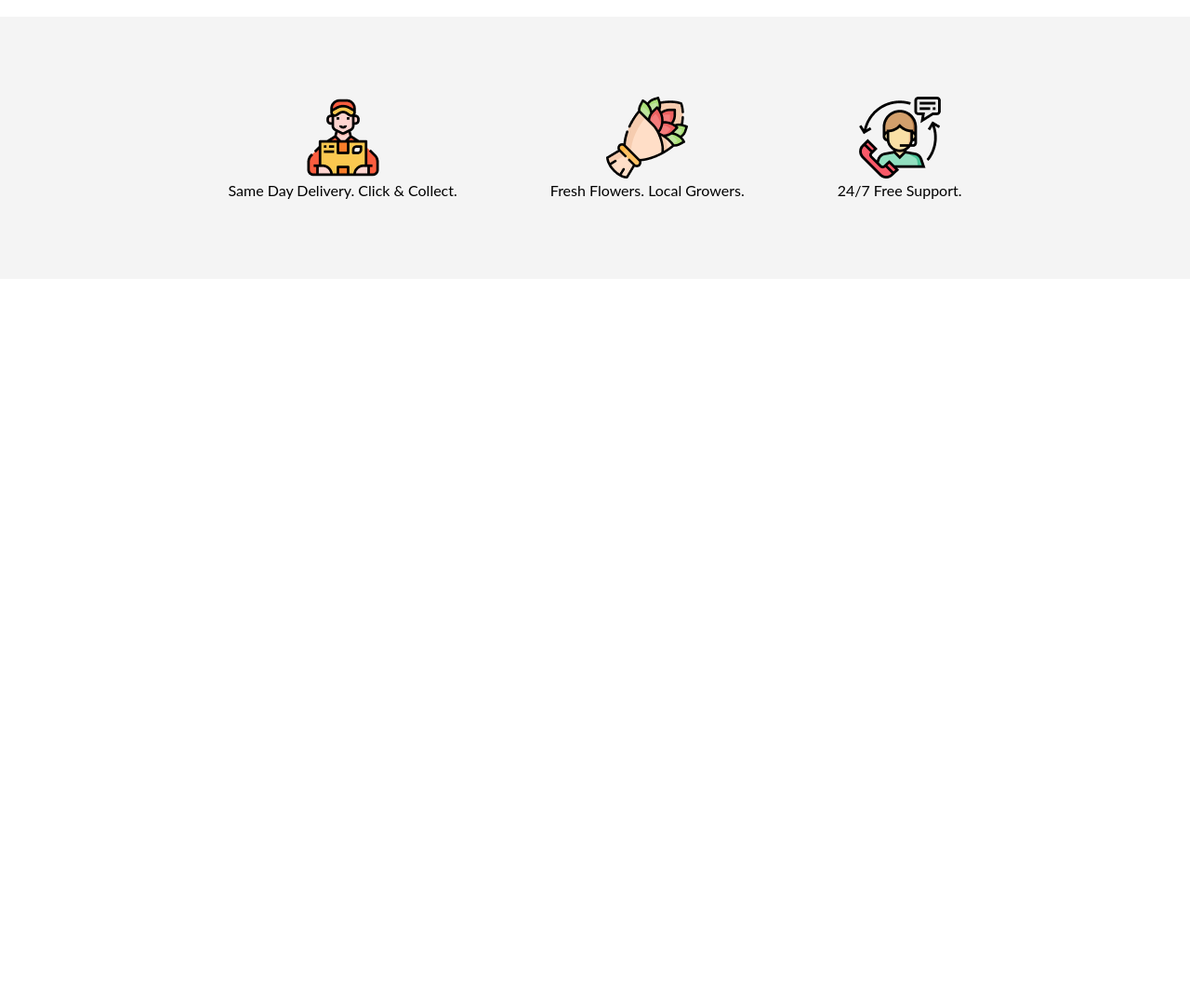
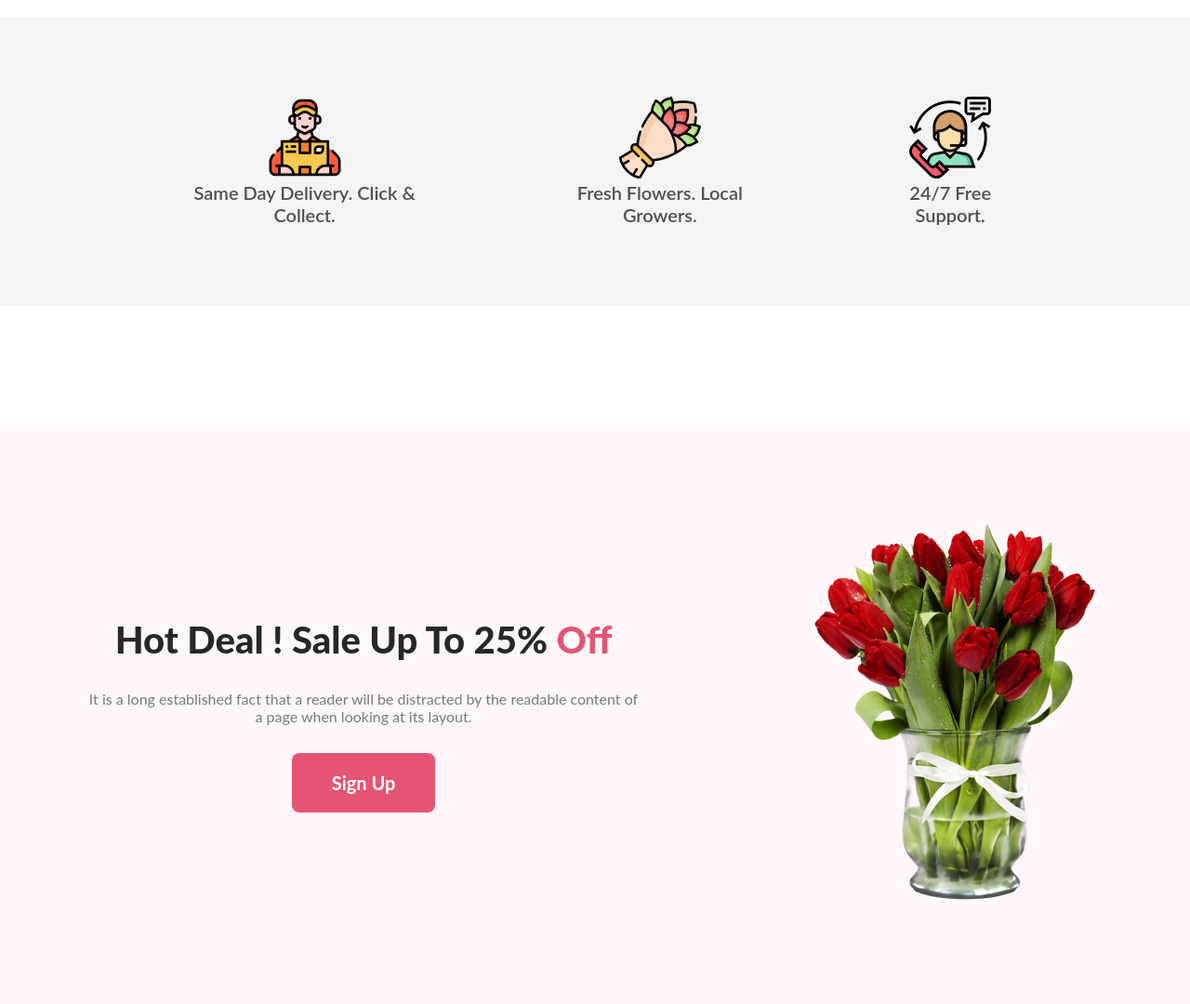
Before and after one commit to Nur-Nayeem/Online-flower-shop-design, a plain HTML site: page index.htm in a window 1280 px wide. Shown: the part 1576-2656 px from the top of the page at 93% size. Before the commit the page ends 1876 px from the top, so only its background shows below. Drawn offline with Linux system fonts and the light colour scheme.

Commit message:
hot deal section designed completed

```diff
--- a/index.htm
+++ b/index.htm
@@ -9,20 +9,6 @@
 </head>
 
 <body>
-    <!-- <header>
-            <section class="hero-section">
-                <div class="hero-conainer max-width display-flex">
-                    <div class="hero-content">
-                        <h2>Let's make beautiful flowers a part of your life.</h2>
-                        <p>
-                            It is a long established fact that a reader will be distracted...
-                        </p>
-                        <button class="btn-primary">Shop Now</button>
-                    </div>
-                    <img src="./Flower Asset/pngwing 10.png" alt="">
-                </div>
-            </section>
-    </header> -->
     <header class="header">
         <section class="hero-section">
             <div class="hero-container max-width display-flex">
@@ -88,7 +74,27 @@
                 </div>
             </div>
 
+         <!-- hot deal section  -->
         </section>
+        <section class="display-flex hot-deal-section">
+            <div class="hot-deal-content">
+                <h3>Hot Deal ! Sale Up To 25% <span class="off">Off</span></h3>
+                <p>It is a long established fact that a reader will be distracted by the readable content of a page when looking at its layout.</p>
+                <button class="btn-primary">Sign Up</button>
+            </div>
+            <div class="hot-deal-img-box">
+                <img src="./Flower Asset/pngwing 8.png" alt="">
+            </div>
+
+        </section>
+
+        <!-- instagram section
+         <section>
+            <div>
+                h
+            </div>
+            <div></div>
+         </section> -->
     </main>
     <footer>
         <!-- footer section  -->
--- a/style.css
+++ b/style.css
@@ -1,3 +1,11 @@
+:root{
+    --dark1: #272727;
+    --dark2: rgba(39, 39, 39, 0.8);
+    --dark3: rgba(39, 39, 39, 0.6);
+}
+
+
+
 * {
     margin: 0;
     padding: 0;
@@ -56,13 +64,13 @@ img {
 
 
 .hero-content h2 {
-    color: #272727;
+    color: var(--dark1);
     font-size: 4rem;
     font-weight: 800;
 }
 
 .hero-content p {
-    color: rgba(39, 39, 39, 0.6);
+    color: var(--dark3);
     font-size: 1.15rem;
     font-weight: 400;
     margin: 32px 0;
@@ -178,7 +186,7 @@ img {
 .flower-content a {
     font-size: 1.5rem;
     font-weight: 700;
-    color: #272727;
+    color: var(--dark1);
 }
 
 @media screen and (max-width:767.98px) {
@@ -231,6 +239,11 @@ img {
     width: 88px;
     height: 88px;
 }
+.box-feature p {
+    color: var(--dark2);
+    font-size: 1.25rem;
+    font-weight: 600;
+}
 
 @media screen and (max-width:767.98px) {
     .box-container {
@@ -240,6 +253,45 @@ img {
     }
 }
 
-.hide{
+/* .hide{
     display: none;
+} */
+
+
+/* hot deal section */
+.hot-deal-section{
+    margin-top: 128px;
+    background-color: rgba(229, 84, 115, 0.05);
+    align-items: center;
+    justify-content: center;
+    padding: 100px 0;
+    gap: 180px;
 }
+
+.hot-deal-content{
+    text-align: center;
+    max-width: 600px;
+}
+
+.hot-deal-content h3{
+    font-size: 2.5rem;
+    color: var(--dark1);
+    font-weight: 800;
+}
+
+.off{
+    color: #E55473;
+}
+
+.hot-deal-content p{
+    margin: 30px 0;
+    color: var(--dark3);
+}
+
+@media screen and (max-width:767.98px){
+    .hot-deal-section{
+        flex-direction: column-reverse;
+        gap: 50px;
+        padding: 0 10px;
+    }
+}
```
